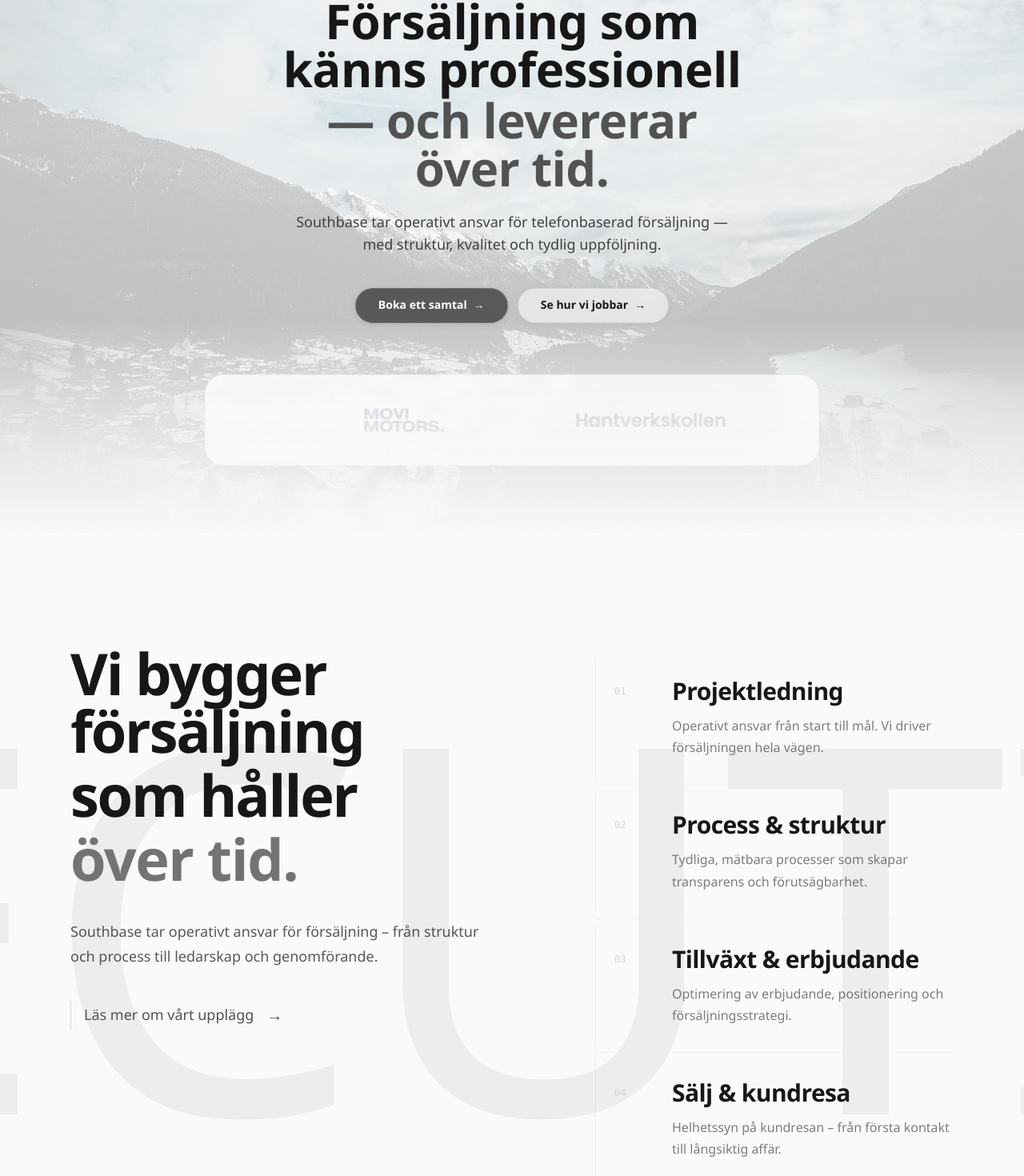
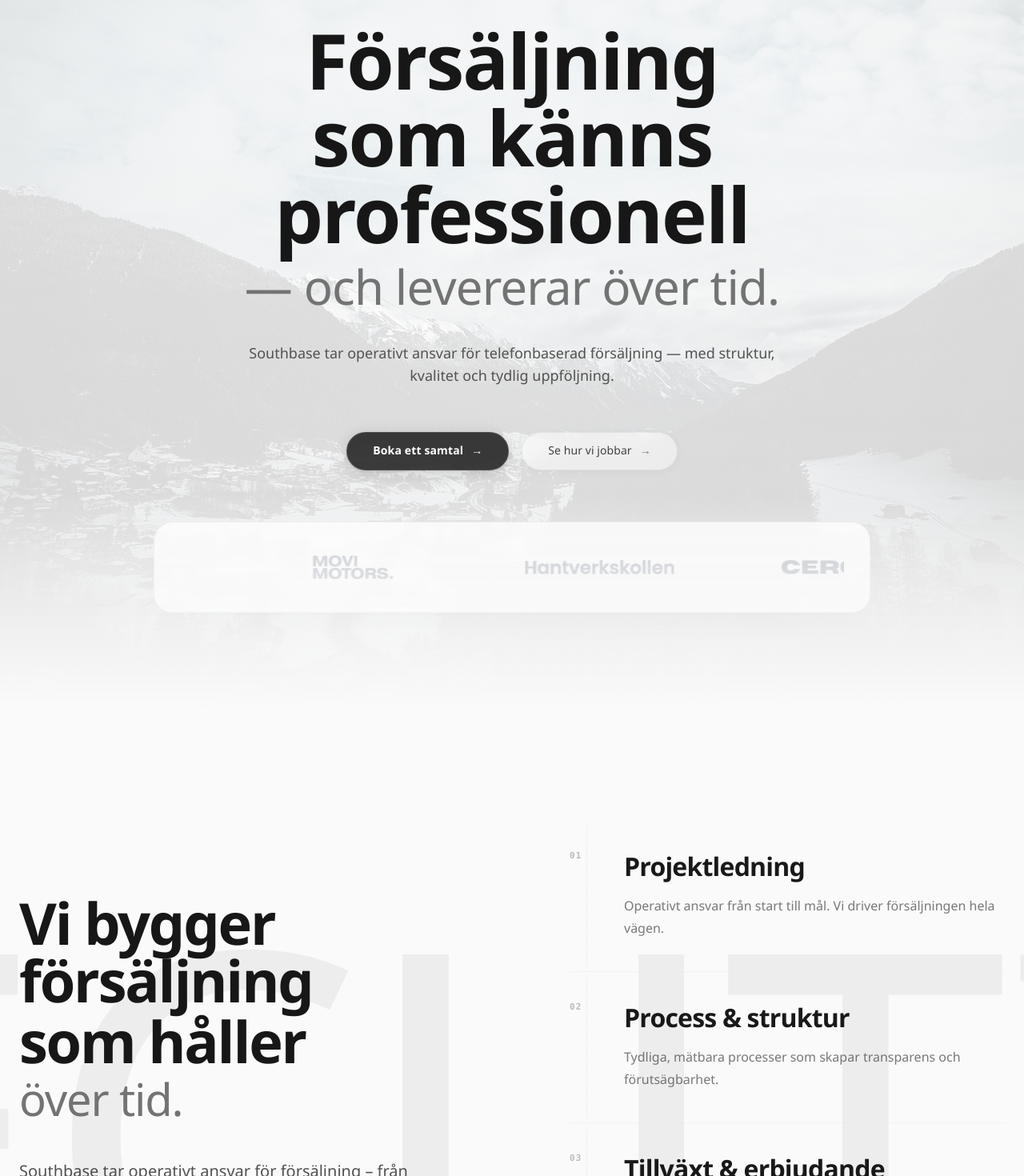
Before and after one commit to qreamy/sbc, a Next.js app: page / in a window 1280 px wide. Shown: the part 180-1650 px from the top of the page at 80% size. Built offline with nearby package versions, Linux system fonts and the light colour scheme; a web font is replaced by a local one.

Commit message:
Improve Hero and What We Do sections with premium Nordic design

```diff
--- a/app/page.tsx
+++ b/app/page.tsx
@@ -169,36 +169,42 @@ export default function HomePage() {
       <section className="relative overflow-hidden min-h-[100svh]">
         {/* Background Layer - unified surface */}
         <div className="pointer-events-none absolute inset-0 z-0">
-          {/* Background Image */}
+          {/* Background Image - more subtle and atmospheric */}
           <Image
             src="/hero-background.jpg"
             alt=""
             fill
             priority
-            quality={85}
+            quality={90}
             className="object-cover z-0"
-            style={{ opacity: 0.5 }}
+            style={{ opacity: 0.42 }}
             sizes="100vw"
           />
 
-          {/* Subtle overlay for readability */}
-          <div className="absolute inset-0 bg-gradient-to-b from-white/60 via-white/50 to-white/40 z-[1]" />
+          {/* Enhanced overlay for improved contrast and legibility */}
+          <div className="absolute inset-0 bg-gradient-to-b from-white/70 via-white/58 to-white/45 z-[1]" />
 
-          {/* Soft vignette */}
-          <div className="absolute inset-0 bg-[radial-gradient(ellipse_at_center,transparent_0%,rgba(0,0,0,0.02)_100%)] z-[2]" />
+          {/* Subtle gradient overlay for depth */}
+          <div className="absolute inset-0 bg-[linear-gradient(to_bottom,transparent_0%,rgba(255,255,255,0.15)_40%,rgba(255,255,255,0.25)_70%,rgba(255,255,255,0.35)_100%)] z-[2]" />
+
+          {/* Soft vignette for focus */}
+          <div className="absolute inset-0 bg-[radial-gradient(ellipse_at_50%_45%,transparent_0%,rgba(0,0,0,0.015)_60%,rgba(0,0,0,0.03)_100%)] z-[3]" />
         </div>
 
         {/* Content Layer - with padding-top to avoid navbar */}
-        <div className="relative z-10 mx-auto max-w-6xl px-6 pb-24 pt-28 sm:pt-32 lg:pt-36">
-          <div className="mx-auto max-w-3xl text-center">
-            <div className="mt-8">
-              <h1 className="text-balance text-4xl font-bold tracking-[-0.01em] leading-[0.95] sm:text-6xl max-w-2xl mx-auto font-[var(--font-general-sans)]">
-                <span className="text-neutral-900">{line1}</span>
-                <span className="block text-neutral-600 mt-1">{line2}</span>
+        <div className="relative z-10 mx-auto max-w-6xl px-6 pb-32 pt-32 sm:pt-40 lg:pt-48">
+          <div className="mx-auto max-w-4xl text-center">
+            <div className="mt-4">
+              {/* Primary headline - unmistakably primary and confident */}
+              <h1 className="text-balance text-5xl font-bold tracking-[-0.02em] leading-[1.05] sm:text-7xl lg:text-8xl max-w-4xl mx-auto font-[var(--font-general-sans)] mb-5">
+                <span className="text-neutral-900 block">{line1}</span>
+                {/* Secondary line - supportive, not equal */}
+                <span className="block text-neutral-500 mt-3 text-4xl sm:text-5xl lg:text-6xl font-medium tracking-[-0.015em] leading-[1.08]">{line2}</span>
               </h1>
 
+              {/* Descriptive paragraph - more breathing room */}
               <p
-                className={`mx-auto mt-6 max-w-xl text-pretty text-base leading-relaxed text-neutral-700 sm:text-lg transition-opacity duration-700 ease-out ${
+                className={`mx-auto mt-10 max-w-2xl text-pretty text-base leading-[1.75] text-neutral-600 sm:text-lg transition-opacity duration-700 ease-out ${
                   paragraphVisible ? "opacity-100" : "opacity-0"
                 }`}
               >
@@ -206,53 +212,64 @@ export default function HomePage() {
               </p>
             </div>
 
-            <div className="mt-10 flex flex-col items-center justify-center gap-3 sm:flex-row">
-              {/* Primary CTA - Dark Frosted */}
+            {/* CTAs with improved spacing and premium treatment */}
+            <div className="mt-14 flex flex-col items-center justify-center gap-4 sm:flex-row sm:gap-4">
+              {/* Primary CTA - More decisive and premium */}
               <a
                 href="/book"
-                className="group inline-flex h-11 items-center justify-center gap-2 rounded-full px-7 text-sm font-semibold text-white transition-all duration-200 hover:-translate-y-0.5 focus-visible:outline-none focus-visible:ring-2 focus-visible:ring-neutral-900/20 focus-visible:ring-offset-2"
+                className="group relative inline-flex h-12 items-center justify-center gap-2.5 rounded-full px-8 py-3.5 text-sm font-semibold text-white transition-all duration-300 focus-visible:outline-none focus-visible:ring-2 focus-visible:ring-neutral-900/30 focus-visible:ring-offset-4"
                 style={{
-                  background: 'rgba(0, 0, 0, 0.55)',
-                  backdropFilter: 'blur(12px) saturate(140%)',
-                  WebkitBackdropFilter: 'blur(12px) saturate(140%)',
-                  border: '1px solid rgba(255, 255, 255, 0.14)',
-                  boxShadow: '0 2px 8px rgba(0, 0, 0, 0.08)'
+                  background: 'rgba(0, 0, 0, 0.75)',
+                  backdropFilter: 'blur(16px) saturate(180%)',
+                  WebkitBackdropFilter: 'blur(16px) saturate(180%)',
+                  border: '1px solid rgba(255, 255, 255, 0.12)',
+                  boxShadow: '0 4px 20px rgba(0, 0, 0, 0.15), 0 1px 3px rgba(0, 0, 0, 0.1)',
+                  letterSpacing: '0.01em',
                 }}
                 onMouseEnter={(e) => {
-                  e.currentTarget.style.background = 'rgba(0, 0, 0, 0.65)';
+                  e.currentTarget.style.background = 'rgba(0, 0, 0, 0.85)';
                   e.currentTarget.style.borderColor = 'rgba(255, 255, 255, 0.18)';
+                  e.currentTarget.style.transform = 'translateY(-1px)';
+                  e.currentTarget.style.boxShadow = '0 6px 24px rgba(0, 0, 0, 0.2), 0 2px 4px rgba(0, 0, 0, 0.12)';
                 }}
                 onMouseLeave={(e) => {
-                  e.currentTarget.style.background = 'rgba(0, 0, 0, 0.55)';
-                  e.currentTarget.style.borderColor = 'rgba(255, 255, 255, 0.14)';
+                  e.currentTarget.style.background = 'rgba(0, 0, 0, 0.75)';
+                  e.currentTarget.style.borderColor = 'rgba(255, 255, 255, 0.12)';
+                  e.currentTarget.style.transform = 'translateY(0)';
+                  e.currentTarget.style.boxShadow = '0 4px 20px rgba(0, 0, 0, 0.15), 0 1px 3px rgba(0, 0, 0, 0.1)';
                 }}
               >
                 Boka ett samtal
-                <span className="transition-transform duration-200 group-hover:translate-x-0.5">→</span>
+                <span className="transition-transform duration-300 group-hover:translate-x-1">→</span>
               </a>
 
-              {/* Secondary CTA - Light Frosted */}
+              {/* Secondary CTA - Quieter but clearly interactive */}
               <a
                 href="#vad"
-                className="group inline-flex h-11 items-center justify-center gap-2 rounded-full px-7 text-sm font-semibold text-neutral-900 transition-all duration-200 hover:-translate-y-0.5 focus-visible:outline-none focus-visible:ring-2 focus-visible:ring-neutral-900/20 focus-visible:ring-offset-2"
+                className="group inline-flex h-12 items-center justify-center gap-2.5 rounded-full px-8 py-3.5 text-sm font-medium text-neutral-700 transition-all duration-300 hover:text-neutral-900 focus-visible:outline-none focus-visible:ring-2 focus-visible:ring-neutral-300/50 focus-visible:ring-offset-4"
                 style={{
-                  background: 'rgba(255, 255, 255, 0.55)',
+                  background: 'rgba(255, 255, 255, 0.48)',
                   backdropFilter: 'blur(12px) saturate(140%)',
                   WebkitBackdropFilter: 'blur(12px) saturate(140%)',
-                  border: '1px solid rgba(0, 0, 0, 0.08)',
-                  boxShadow: '0 2px 8px rgba(0, 0, 0, 0.06)'
+                  border: '1px solid rgba(0, 0, 0, 0.06)',
+                  boxShadow: '0 2px 12px rgba(0, 0, 0, 0.04)',
+                  letterSpacing: '0.005em',
                 }}
                 onMouseEnter={(e) => {
-                  e.currentTarget.style.background = 'rgba(255, 255, 255, 0.70)';
-                  e.currentTarget.style.borderColor = 'rgba(0, 0, 0, 0.12)';
+                  e.currentTarget.style.background = 'rgba(255, 255, 255, 0.68)';
+                  e.currentTarget.style.borderColor = 'rgba(0, 0, 0, 0.1)';
+                  e.currentTarget.style.transform = 'translateY(-1px)';
+                  e.currentTarget.style.boxShadow = '0 4px 16px rgba(0, 0, 0, 0.08)';
                 }}
                 onMouseLeave={(e) => {
-                  e.currentTarget.style.background = 'rgba(255, 255, 255, 0.55)';
-                  e.currentTarget.style.borderColor = 'rgba(0, 0, 0, 0.08)';
+                  e.currentTarget.style.background = 'rgba(255, 255, 255, 0.48)';
+                  e.currentTarget.style.borderColor = 'rgba(0, 0, 0, 0.06)';
+                  e.currentTarget.style.transform = 'translateY(0)';
+                  e.currentTarget.style.boxShadow = '0 2px 12px rgba(0, 0, 0, 0.04)';
                 }}
               >
                 Se hur vi jobbar
-                <span className="transition-transform duration-200 group-hover:translate-x-0.5">→</span>
+                <span className="transition-transform duration-300 group-hover:translate-x-1 opacity-70 group-hover:opacity-100">→</span>
               </a>
             </div>
 
@@ -329,8 +346,8 @@ type ServiceItem = {
   description: string;
 };
 
-function ServiceBlock({ service, index }: { service: ServiceItem; index: number }) {
-  const { ref, inView } = useInView<HTMLDivElement>({ threshold: 0.3, rootMargin: '-100px 0px' });
+function ServiceBlock({ service, index, isLast }: { service: ServiceItem; index: number; isLast?: boolean }) {
+  const { ref, inView } = useInView<HTMLDivElement>({ threshold: 0.25, rootMargin: '-80px 0px' });
   const [isActive, setIsActive] = useState(false);
   const [isHovered, setIsHovered] = useState(false);
 
@@ -345,52 +362,71 @@ function ServiceBlock({ service, index }: { service: ServiceItem; index: number
   return (
     <div
       ref={ref}
-      className="relative transition-all duration-700 ease-out"
+      className="relative transition-all duration-800 ease-out"
       style={{
-        opacity: isActive ? 1 : 0.4,
-        transform: isActive ? 'translateY(0)' : 'translateY(4px)',
-        transitionDelay: `${index * 80}ms`,
+        opacity: isActive ? 1 : 0.35,
+        transform: isActive ? 'translateY(0)' : 'translateY(6px)',
+        transitionDelay: `${index * 100}ms`,
       }}
       onMouseEnter={() => setIsHovered(true)}
       onMouseLeave={() => setIsHovered(false)}
     >
-      {/* Vertical axis line behind numbers */}
+      {/* Vertical guide line - more refined, stop before last item */}
+      {!isLast && (
         <div
-        className="absolute left-0 top-0 bottom-0 w-px"
+          className="absolute left-[21px] top-0 bottom-0 w-[1px]"
           style={{
-          background: 'linear-gradient(to bottom, transparent 0%, rgba(0,0,0,0.06) 10%, rgba(0,0,0,0.06) 90%, transparent 100%)',
-          opacity: isActive ? 1 : 0.3,
-          transition: 'opacity 700ms ease-out',
+            background: 'linear-gradient(to bottom, transparent 0%, rgba(0,0,0,0.04) 8%, rgba(0,0,0,0.04) 92%, transparent 100%)',
+            opacity: isActive ? 1 : 0.25,
+            transition: 'opacity 800ms ease-out',
           }}
         />
+      )}
 
-      {/* Tiny left marker on hover */}
+      {/* Deliberate number marker - systemized */}
       <div
-        className="absolute left-0 top-1/2 -translate-y-1/2 w-1 h-1 rounded-full transition-all duration-200"
+        className="absolute left-0 top-9 w-12 flex items-center justify-start"
+      >
+        <span
+          className="text-xs font-semibold font-mono tracking-[0.08em] transition-colors duration-300"
           style={{
-          background: isHovered ? 'rgba(0,0,0,0.4)' : 'transparent',
-          transform: isHovered ? 'translateY(-50%) translateX(-2px)' : 'translateY(-50%) translateX(0)',
-        }}
-      />
-
-      <div
-        className="py-8 border-b border-neutral-200/40 transition-colors duration-200 cursor-default"
-        style={{
-          backgroundColor: isHovered ? 'rgba(0, 0, 0, 0.025)' : 'transparent',
-          paddingLeft: '24px',
+            color: isHovered ? 'rgba(0, 0, 0, 0.5)' : 'rgba(0, 0, 0, 0.25)',
+            fontSize: '11px',
+            letterSpacing: '0.1em',
           }}
         >
-        <div className="flex items-start gap-8">
-          <div className="flex-shrink-0 pt-1" style={{ width: '40px' }}>
-            <span className="text-xs font-medium text-neutral-300 font-mono">
           {service.number}
         </span>
       </div>
-          <div className="flex-1">
-            <h3 className="text-2xl sm:text-3xl font-bold text-neutral-900 mb-3 leading-[1.15] font-[var(--font-general-sans)] tracking-[-0.02em]">
+
+      {/* Content block - clearer structure */}
+      <div
+        className={`py-10 transition-all duration-300 cursor-default ${isLast ? '' : 'border-b border-neutral-200/35'}`}
+        style={{
+          backgroundColor: isHovered ? 'rgba(0, 0, 0, 0.018)' : 'transparent',
+          paddingLeft: isHovered ? '72px' : '68px',
+          marginLeft: '0',
+        }}
+      >
+        <div className="flex items-start gap-0">
+          <div className="flex-1 max-w-[540px]">
+            {/* Heading - stronger contrast */}
+            <h3
+              className="text-2xl sm:text-3xl lg:text-[2rem] font-bold text-neutral-900 mb-4 leading-[1.18] font-[var(--font-general-sans)] tracking-[-0.025em] transition-colors duration-300"
+              style={{
+                color: isHovered ? 'rgba(0, 0, 0, 0.95)' : 'rgba(0, 0, 0, 0.9)',
+              }}
+            >
               {service.title}
             </h3>
-            <p className="text-base text-neutral-500 leading-[1.7] font-light max-w-lg" style={{ color: 'rgba(0, 0, 0, 0.5)' }}>
+            {/* Description - calmer and more readable */}
+            <p
+              className="text-[15px] sm:text-base leading-[1.75] font-normal max-w-lg transition-colors duration-300"
+              style={{
+                color: isHovered ? 'rgba(0, 0, 0, 0.6)' : 'rgba(0, 0, 0, 0.52)',
+                lineHeight: '1.75',
+              }}
+            >
               {service.description}
             </p>
           </div>
@@ -453,77 +489,75 @@ function WhatWeDoSection() {
         </div>
       </div>
 
-      <div className="relative mx-auto max-w-6xl px-6">
-        <div className="grid md:grid-cols-2 gap-16 lg:gap-20 items-start">
-          {/* Left Column - Headline & Intro */}
-          <div className="space-y-10">
+      <div className="relative mx-auto max-w-7xl px-6">
+        <div className="grid md:grid-cols-2 gap-20 lg:gap-24 xl:gap-28 items-start">
+          {/* Left Column - Bold narrative & positioning */}
+          <div className="space-y-12 md:sticky md:top-24 md:max-h-[calc(100vh-8rem)]">
             <div
               ref={titleRef}
-              className="transition-all duration-700 ease-out"
+              className="transition-all duration-800 ease-out"
               style={{
                 opacity: titleInView ? 1 : 0,
-                transform: titleInView ? 'translateY(0)' : 'translateY(12px)',
+                transform: titleInView ? 'translateY(0)' : 'translateY(14px)',
               }}
             >
-              <h2 className="text-5xl sm:text-6xl lg:text-7xl font-bold leading-[0.94] max-w-[32rem] font-[var(--font-general-sans)]">
-                <span className="text-neutral-900 block tracking-[-0.03em]">Vi bygger försäljning</span>
-                <span className="block text-neutral-900 mt-2 tracking-[-0.03em]">som håller</span>
-                <span className="block text-neutral-500 mt-2 tracking-[-0.02em] font-semibold">över tid.</span>
+              <h2 className="text-5xl sm:text-6xl lg:text-7xl xl:text-[4.5rem] font-bold leading-[0.95] max-w-[36rem] font-[var(--font-general-sans)]">
+                <span className="text-neutral-900 block tracking-[-0.03em] mb-1">Vi bygger försäljning</span>
+                <span className="block text-neutral-900 mt-1 tracking-[-0.03em]">som håller</span>
+                <span className="block text-neutral-500 mt-2 tracking-[-0.02em] font-medium text-4xl sm:text-5xl lg:text-6xl xl:text-[3.5rem]">över tid.</span>
               </h2>
             </div>
 
             <div
               ref={textRef}
-              className="transition-all duration-700 ease-out delay-100"
+              className="transition-all duration-800 ease-out delay-150"
               style={{
                 opacity: textInView ? 1 : 0,
-                transform: textInView ? 'translateY(0)' : 'translateY(12px)',
+                transform: textInView ? 'translateY(0)' : 'translateY(14px)',
               }}
             >
-              <p className="text-lg leading-[1.7] max-w-[50ch]" style={{ color: 'rgba(0, 0, 0, 0.65)' }}>
+              <p className="text-lg sm:text-xl leading-[1.75] max-w-[52ch] font-normal" style={{ color: 'rgba(0, 0, 0, 0.68)' }}>
                 Southbase tar operativt ansvar för försäljning – från struktur och process till ledarskap och genomförande.
               </p>
             </div>
 
-            {/* Premium editorial CTA */}
+            {/* Premium editorial CTA - refined */}
             <div
-              className="mt-14 transition-all duration-700 ease-out delay-200"
+              className="pt-2 transition-all duration-800 ease-out delay-300"
               style={{
                 opacity: textInView ? 1 : 0,
-                transform: textInView ? 'translateY(0)' : 'translateY(12px)',
+                transform: textInView ? 'translateY(0)' : 'translateY(14px)',
               }}
             >
               <a
                 href="/services"
-                className="group flex items-center gap-4 text-lg font-medium text-neutral-600 transition-all duration-300 hover:text-neutral-900"
+                className="group relative inline-flex items-center gap-4 text-base font-medium text-neutral-600 transition-colors duration-300 hover:text-neutral-900"
               >
                 <div
-                  className="w-px bg-neutral-300 transition-all duration-300 group-hover:bg-neutral-900"
-                  style={{ height: '36px' }}
+                  className="w-[1px] bg-neutral-300 transition-all duration-300 group-hover:bg-neutral-900 group-hover:w-[2px]"
+                  style={{ height: '40px' }}
                 />
-                <span className="relative">
+                <span className="relative pb-0.5 inline-block">
                   Läs mer om vårt upplägg
-                  <span
-                    className="absolute bottom-0 left-0 right-0 h-[1px] bg-neutral-900 transition-all duration-300 group-hover:scale-x-100 group-hover:opacity-100"
-                    style={{
-                      transform: 'scaleX(0)',
-                      transformOrigin: 'left',
-                      opacity: 0,
-                    }}
-                  />
+                  <span className="absolute bottom-0 left-0 right-0 h-[1.5px] bg-neutral-900 origin-left transition-all duration-400 ease-out scale-x-0 group-hover:scale-x-100 opacity-0 group-hover:opacity-100" />
                 </span>
-                <span className="text-xl transition-transform duration-300 group-hover:translate-x-1">
+                <span className="text-xl transition-all duration-300 group-hover:translate-x-1.5 opacity-70 group-hover:opacity-100">
                   →
                 </span>
               </a>
             </div>
           </div>
 
-          {/* Right Column - Framework list */}
-          <div className="relative pt-2">
-            <div className="pl-12 md:pl-16">
+          {/* Right Column - Structured, scannable delivery */}
+          <div className="relative pt-1">
+            <div className="pl-0 md:pl-4">
               {services.map((service, index) => (
-                <ServiceBlock key={service.number} service={service} index={index} />
+                <ServiceBlock
+                  key={service.number}
+                  service={service}
+                  index={index}
+                  isLast={index === services.length - 1}
+                />
               ))}
             </div>
           </div>
```
Also changed, not shown: 1 other file (tests, documents, lock files or other folders). Lines whose indentation alone changed are shown as unchanged.
